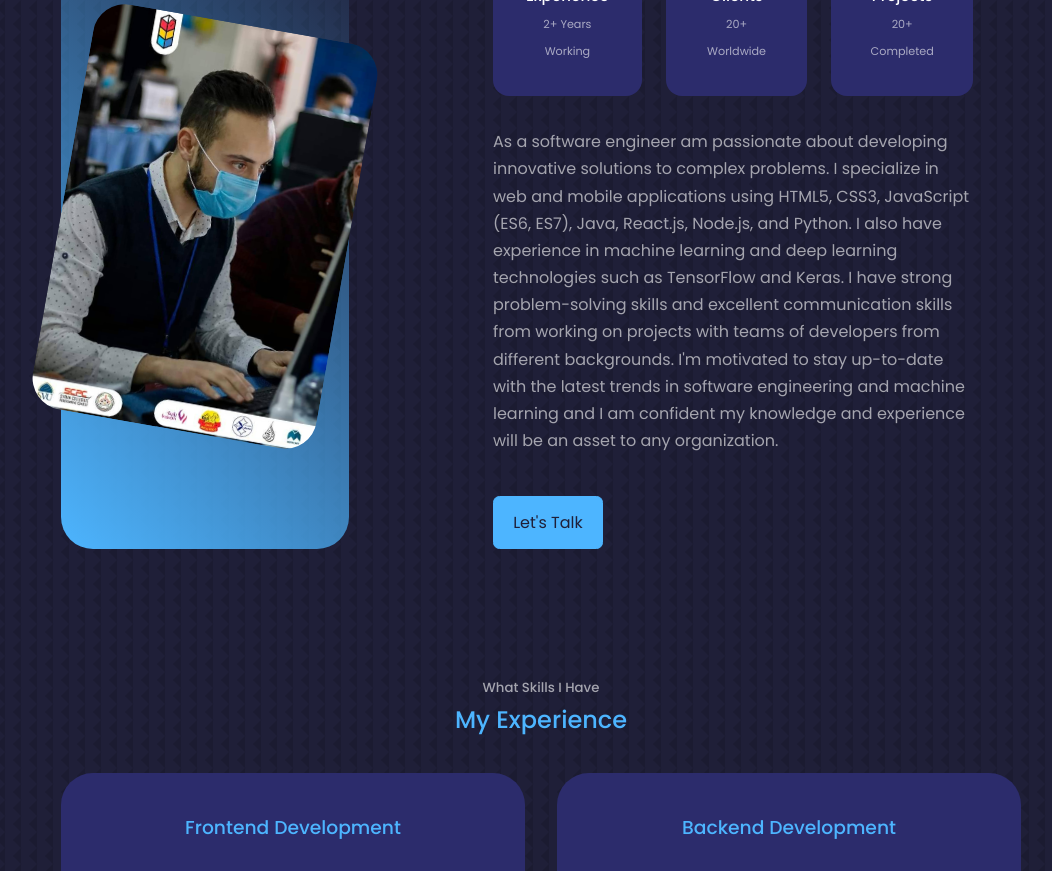
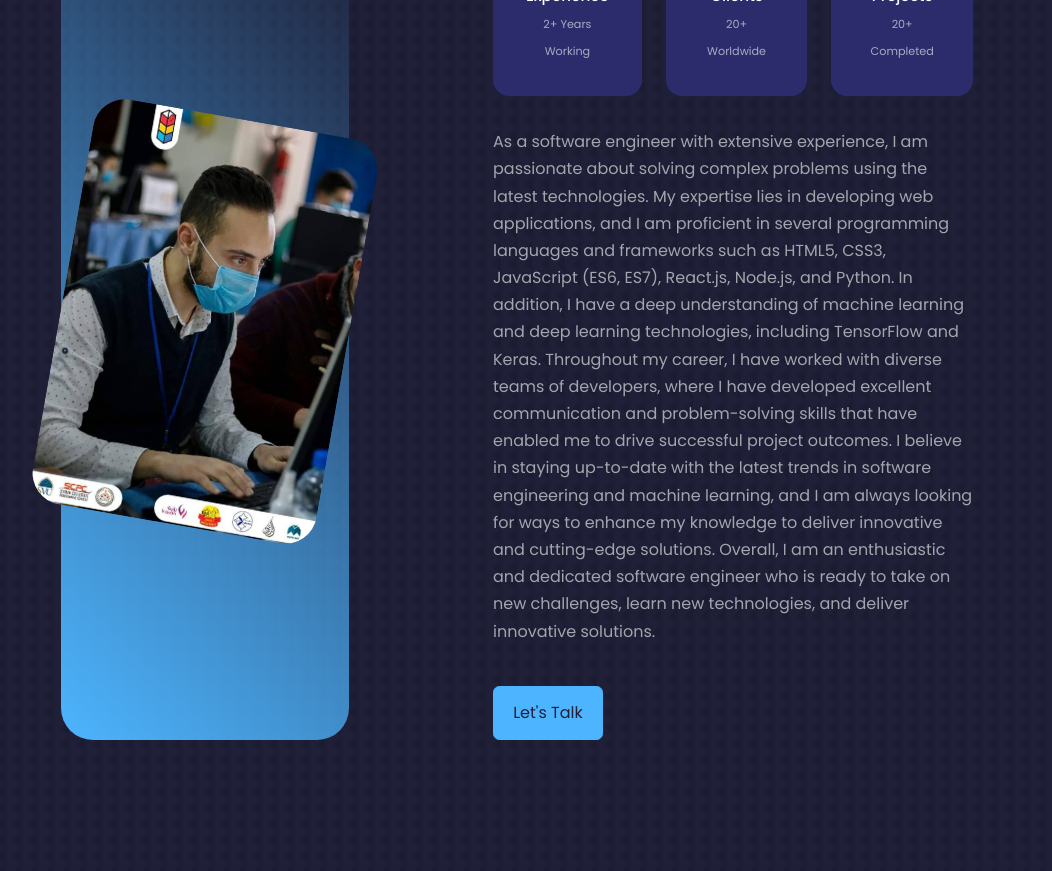
Before and after one commit to khederTa/MyPortfolio, a React (Create React App) app: page / in a window 1280 px wide. Shown: the part 1120-1991 px from the top of the page, without its empty margins (99-1151 px from the left). Built offline with nearby package versions, Linux system fonts and the light colour scheme.

Commit message:
Update About.jsx

```diff
--- a/src/components/about/About.jsx
+++ b/src/components/about/About.jsx
@@ -38,16 +38,20 @@ const About = () => {
           </div>
 
           <p>
-              As a software engineer am passionate about developing innovative solutions to complex problems.
 
-              I specialize in web and mobile applications using HTML5, CSS3, JavaScript (ES6, ES7), Java, React.js, Node.js, and Python.
+As a software engineer with extensive experience, I am passionate about solving complex problems using the latest technologies. My expertise lies in developing web applications, and I am proficient in several programming languages and frameworks such as HTML5, CSS3, JavaScript (ES6, ES7), React.js, Node.js, and Python. In addition, I have a deep understanding of machine learning and deep learning technologies, including TensorFlow and Keras.
+Throughout my career, I have worked with diverse teams of developers, where I have developed excellent communication and problem-solving skills that have enabled me to drive successful project outcomes. I believe in staying up-to-date with the latest trends in software engineering and machine learning, and I am always looking for ways to enhance my knowledge to deliver innovative and cutting-edge solutions.
+Overall, I am an enthusiastic and dedicated software engineer who is ready to take on new challenges, learn new technologies, and deliver innovative solutions.
 
-              I also have experience in machine learning and deep learning technologies such as TensorFlow and Keras.
 
-              I have strong problem-solving skills and excellent communication skills from working on projects with teams of developers from different backgrounds.
 
-              I'm motivated to stay up-to-date with the latest trends in software engineering and machine learning and I am confident my knowledge and experience will be an asset to any organization.
-          </p>
+
+
+
+
+
+
+</p>
           <a href="#content" className='btn btn-primary'>Let's Talk</a>
 
         </div>
```
